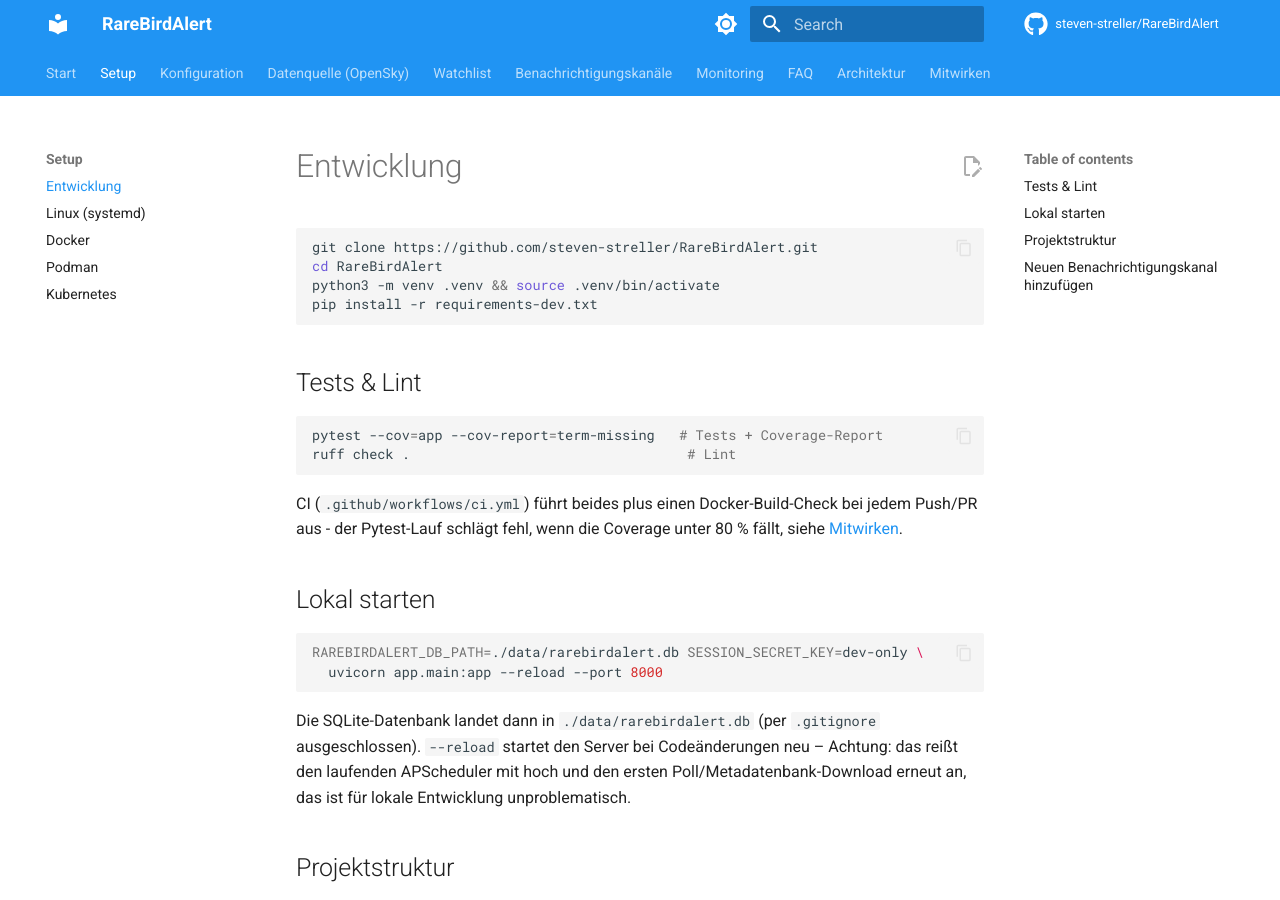
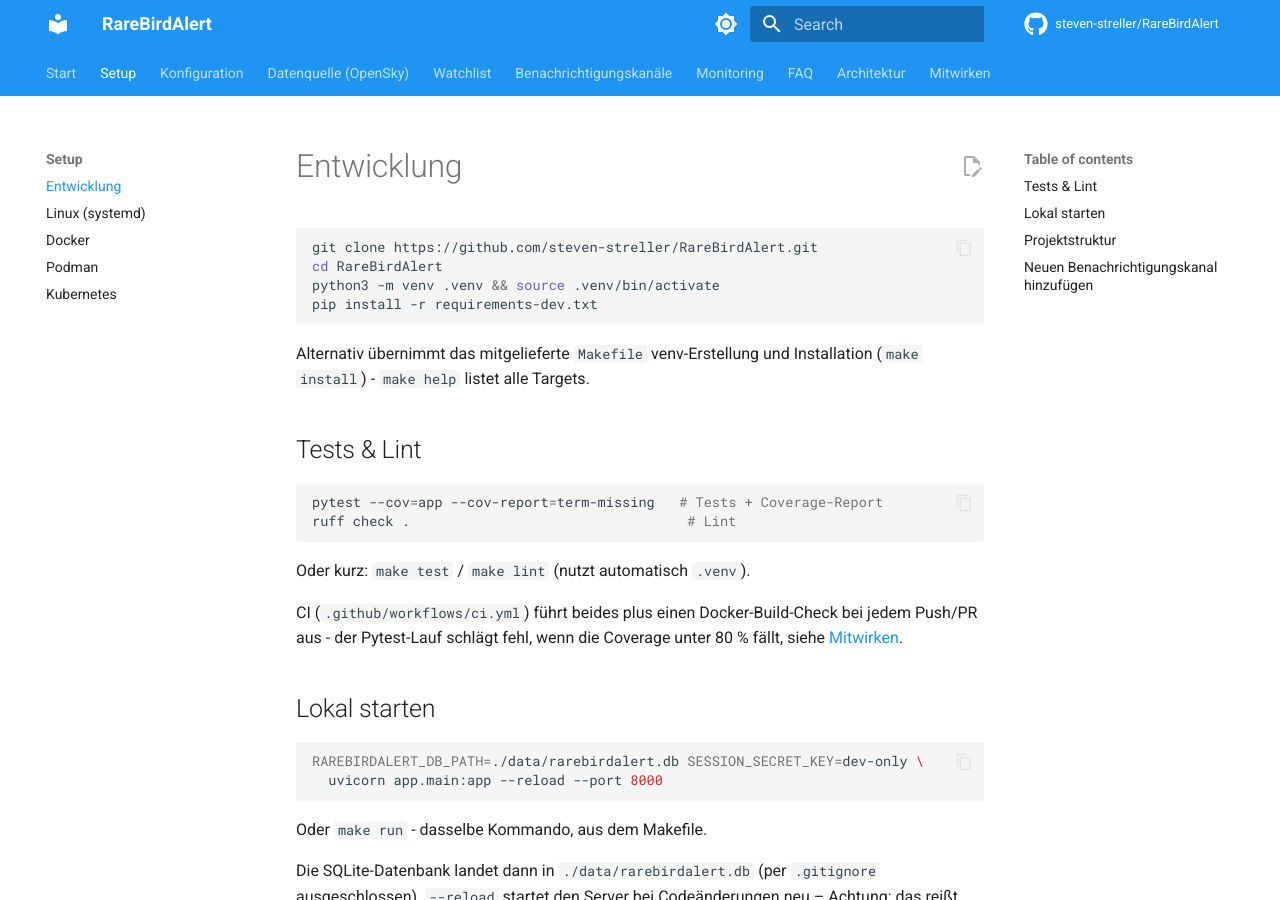
Before and after one commit to steven-streller/RareBirdAlert, an MkDocs documentation site: the page built from docs/setup/development.md, in a window 1280 px wide and 900 px high. Built offline with MkDocs 1.6.1 and Material for MkDocs 9.7.7, drawn with Linux system fonts in a browser that asks for light colours; comment, search, counter and statistics services are not loaded.

Commit message:
feat: add Makefile for local dev setup
Wraps the venv/lint/test/e2e/run commands already documented in
docs/setup/development.md so contributors don't have to copy-paste
them by hand.

Co-Authored-By: Claude Sonnet 5 <noreply@anthropic.com>

````diff
--- a/docs/setup/development.md
+++ b/docs/setup/development.md
@@ -7,12 +7,17 @@ python3 -m venv .venv && source .venv/bin/activate
 pip install -r requirements-dev.txt
 ```
 
+Alternativ übernimmt das mitgelieferte `Makefile` venv-Erstellung und
+Installation (`make install`) - `make help` listet alle Targets.
+
 ## Tests & Lint
 
 ```bash
 pytest --cov=app --cov-report=term-missing   # Tests + Coverage-Report
 ruff check .                                  # Lint
 ```
+
+Oder kurz: `make test` / `make lint` (nutzt automatisch `.venv`).
 
 CI (`.github/workflows/ci.yml`) führt beides plus einen Docker-Build-Check bei
 jedem Push/PR aus - der Pytest-Lauf schlägt fehl, wenn die Coverage unter 80 %
@@ -24,6 +29,8 @@ fällt, siehe [Mitwirken](../contributing.md#coverage).
 RAREBIRDALERT_DB_PATH=./data/rarebirdalert.db SESSION_SECRET_KEY=dev-only \
   uvicorn app.main:app --reload --port 8000
 ```
+
+Oder `make run` - dasselbe Kommando, aus dem Makefile.
 
 Die SQLite-Datenbank landet dann in `./data/rarebirdalert.db` (per
 `.gitignore` ausgeschlossen). `--reload` startet den Server bei
````
Also changed, not shown: docs/contributing.md (+2 -0 lines), 1 other file.
